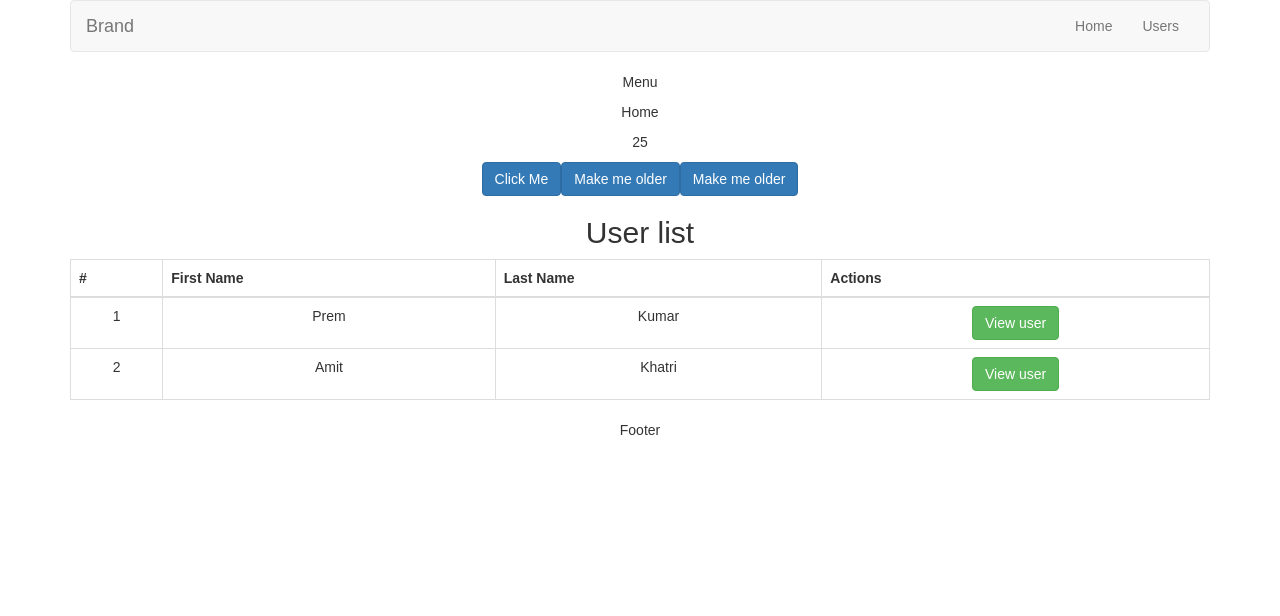
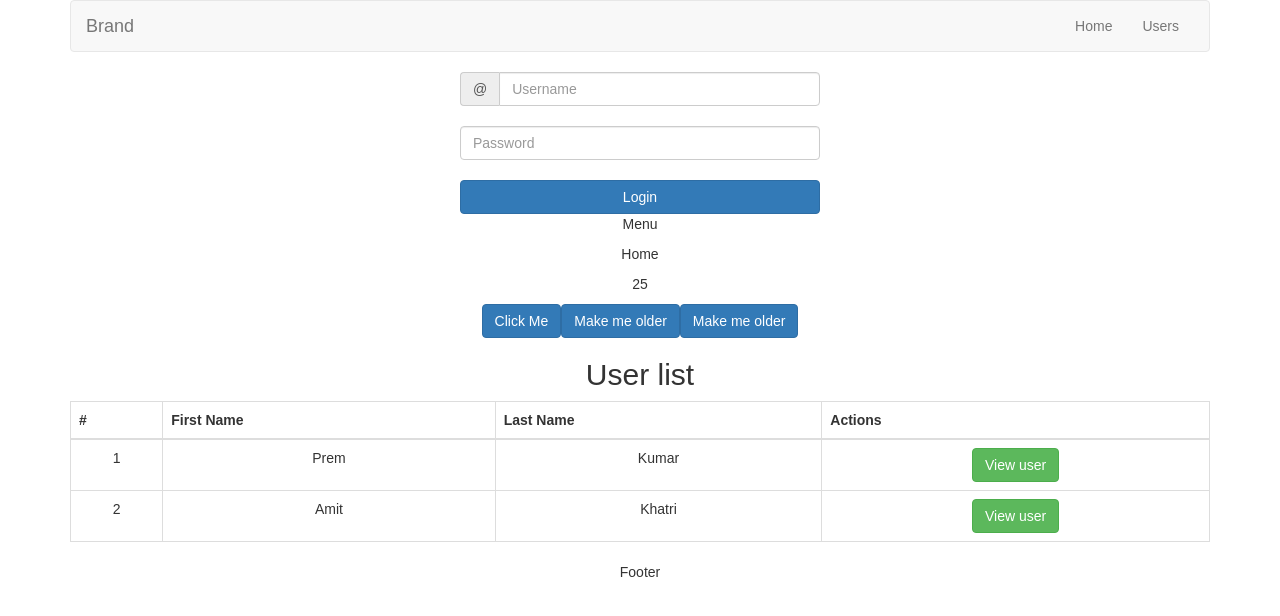
Before and after one commit to webpkm/react, a React (Create React App) app: page / in a window 1280 px wide. Shown: the top 616 px of the page. Built offline with nearby package versions, Linux system fonts and the light colour scheme.

Commit message:
Adding login component

```diff
--- a/src/App.js
+++ b/src/App.js
@@ -6,6 +6,7 @@ import { Footer } from "./components/Footer";
 import { Menu } from "./components/Menu";
 import { Users } from "./components/Users";
 import { User } from "./components/User";
+import { Login } from './components/Login';
 
 class App extends Component {
   constructor() {
@@ -40,6 +41,7 @@ class App extends Component {
       <div className="container">
         <Header/>
         <div className="App">
+          <Login/>
           <Menu/>
           <Home age={25}/>
           <Users
--- /dev/null
+++ b/src/components/Login.js
@@ -0,0 +1,23 @@
+import React, { Component } from 'react';
+
+export class Login extends Component {
+
+  render() {
+    return (
+      <div className="row">
+        <div className="col-md-4 col-md-offset-4">
+          <div className="input-group">
+            <span className="input-group-addon" id="basic-addon1">@</span>
+            <input type="text" className="form-control" placeholder="Username"/>
+          </div>
+          <br />
+          <div className="input">
+            <input type="password" className="form-control" placeholder="Password"/>
+          </div>
+          <br/>
+          <button className="btn btn-primary btn-block">Login</button>
+        </div>
+      </div>
+    )
+  }
+}
```
